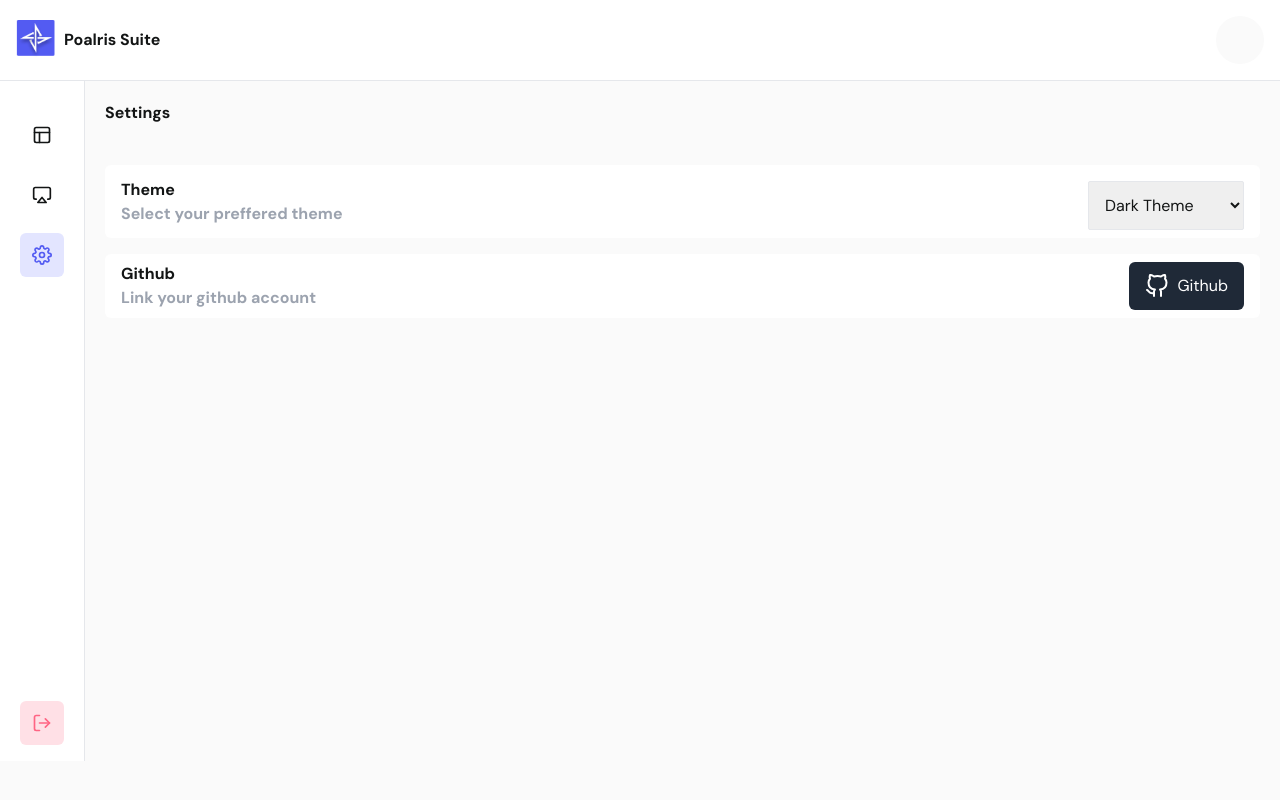
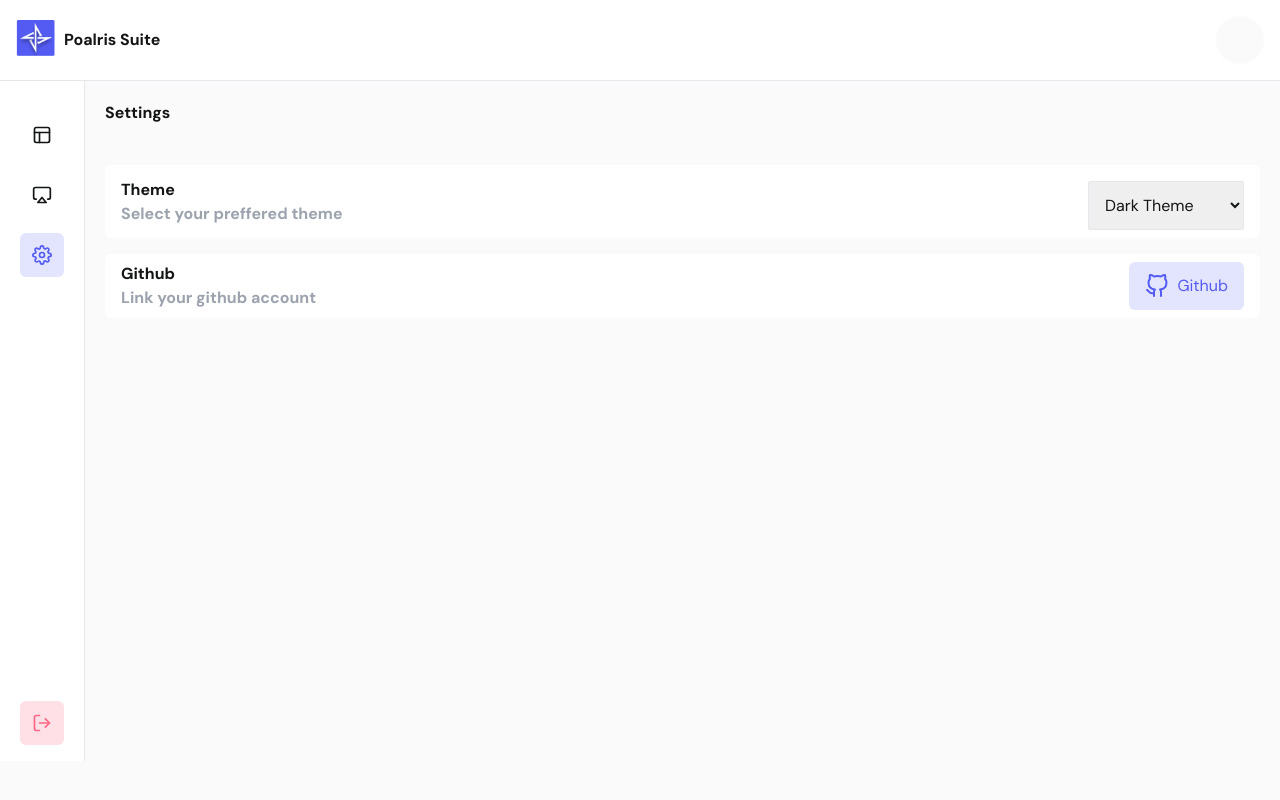
Before and after one commit to college-related/polaris-suite-web, a React (Vite) app: page /polaris/settings in a window 1280 px wide. Built offline with nearby package versions, Linux system fonts and the light colour scheme.

Commit message:
fix: fix the button variant issue

```diff
--- a/src/pages/(protected)/Settings.tsx
+++ b/src/pages/(protected)/Settings.tsx
@@ -1,7 +1,8 @@
-import { GitHub } from "react-feather"
-import Button from "../../components/Button"
-import SettingTile from "../../components/settings/SettingTile"
-import Select from "../../components/form/Select"
+import { GitHub } from "react-feather";
+
+import Button from "../../components/Button";
+import SettingTile from "../../components/settings/SettingTile";
+import Select from "../../components/form/Select";
 
 const SettingPage = () => {
   return (
@@ -16,12 +17,12 @@ const SettingPage = () => {
             { name: "Light Theme", value: "light" },
             { name: "System Theme", value: "system" },
           ]}
-                onChange={()=>{}}
+          onChange={() => {}}
         />
       </SettingTile>
       <SettingTile title="Github" description="Link your github account">
         <>
-                <Button variant="dark" onClick={()=>{}}>
+          <Button variant="primary" onClick={() => {}}>
             <span className="flex items-center gap-2">
               <GitHub /> Github
             </span>
@@ -29,7 +30,7 @@ const SettingPage = () => {
         </>
       </SettingTile>
     </main>
-  )
-}
+  );
+};
 
-export default SettingPage
+export default SettingPage;
```
Lines whose indentation alone changed are shown as unchanged.
